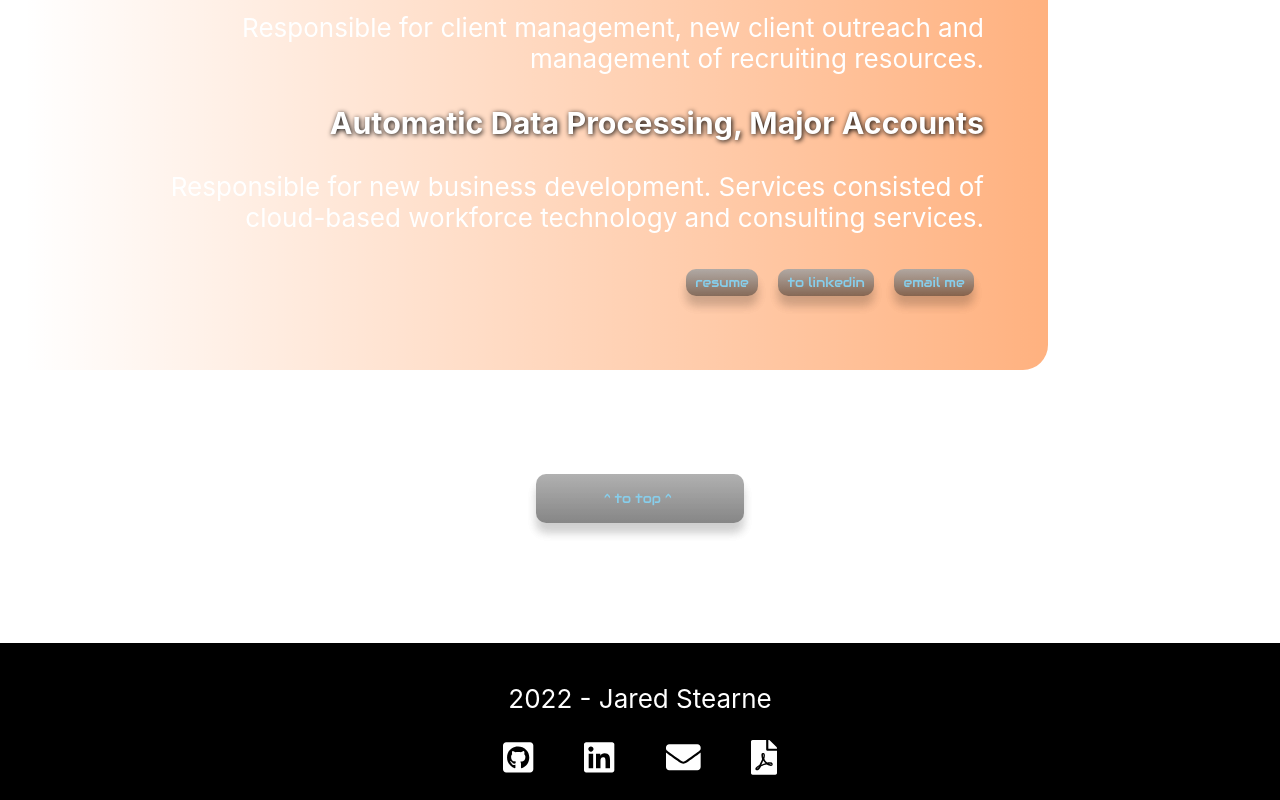
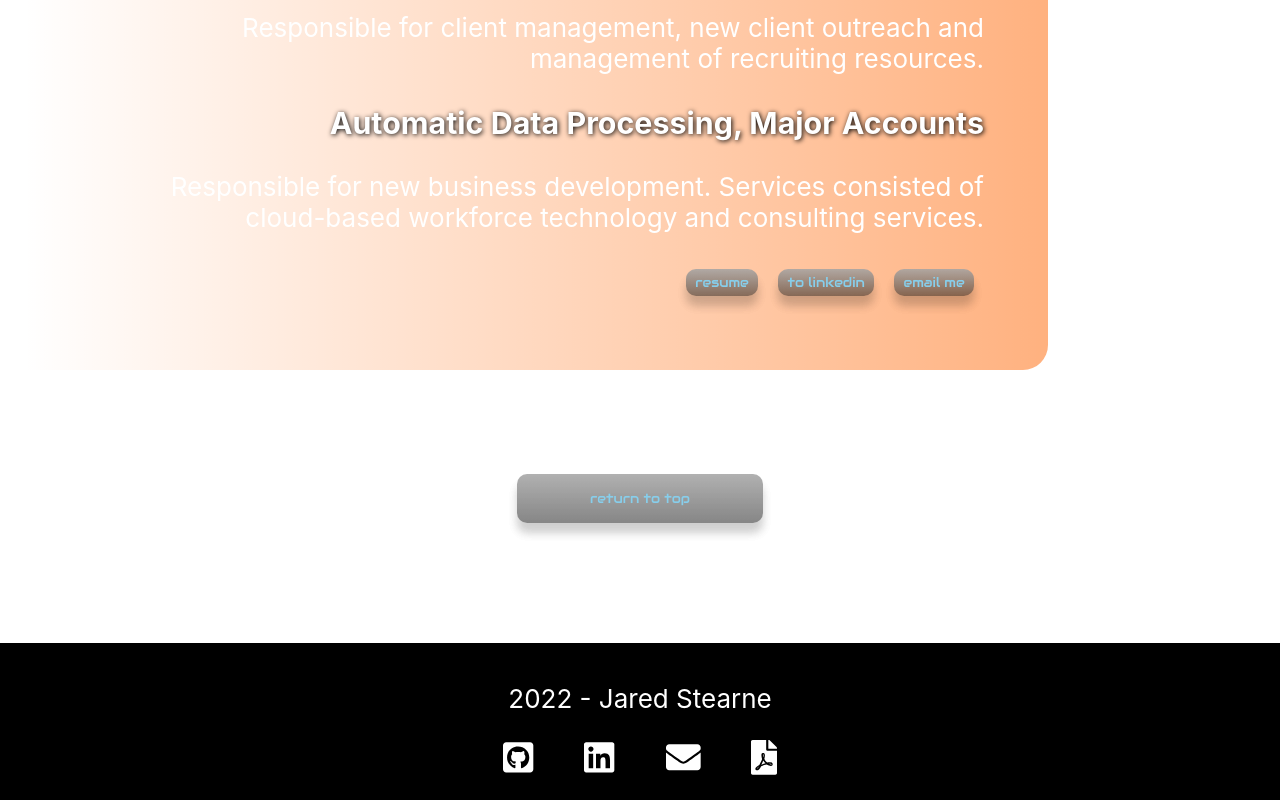
Before and after one commit to jstearne/react-portfolio, a React (Create React App) app in the folder portfolio-v2/: page / in a window 1280 px wide. Shown: the part 4045-4845 px from the top of the page. Built offline with nearby package versions, Linux system fonts and the light colour scheme.

Commit message:
All green, ready for deployment.

```diff
--- a/portfolio-v2/src/App.js
+++ b/portfolio-v2/src/App.js
@@ -93,7 +93,7 @@ function App() {
         />
 
         {/* smooth scroll to top */}
-        <button className="scroll-button" onClick={toTop}>&nbsp;^ to top ^ &nbsp;</button>
+        <button className="scroll-button" onClick={toTop}>&nbsp; return to top &nbsp;</button>
 
         <footer>
           <NavBar tagline={"2022 - Jared Stearne"} />
--- a/portfolio-v2/src/components/Welcome/index.js
+++ b/portfolio-v2/src/components/Welcome/index.js
@@ -1,10 +1,5 @@
 import React from 'react';
 import NavBar from '../../components/NavBar';
-
-// get our fontawesome imports
-import { FontAwesomeIcon } from "@fortawesome/react-fontawesome"; /* Font Awesome icons */
-import { faGithubSquare, faLinkedin } from '@fortawesome/free-brands-svg-icons'; /* FA brand import */
-import { faEnvelope, faFilePdf } from "@fortawesome/free-solid-svg-icons"; /* FA solid import */
 
 
 function Welcome(props) { /* props is passed from App.js and is an all-in-one arg */
@@ -26,7 +21,6 @@ function Welcome(props) { /* props is passed from App.js and is an all-in-one ar
             {/* CSS */} <img src="https://cdn.jsdelivr.net/gh/devicons/devicon/icons/css3/css3-original-wordmark.svg" alt="css3-logo"/>
             {/* Github */} <img src="https://cdn.jsdelivr.net/gh/devicons/devicon/icons/github/github-original-wordmark.svg" alt="github-logo"/>
             {/* Heroku */} <img src="https://cdn.jsdelivr.net/gh/devicons/devicon/icons/heroku/heroku-plain-wordmark.svg" alt="heroku-logo"/>
-
             <NavBar />
         </div>
     );
```
